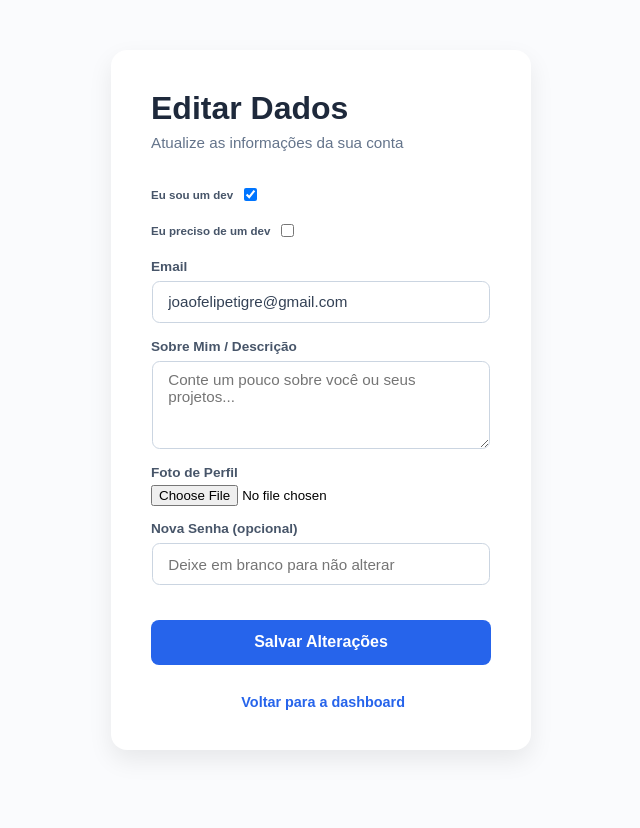
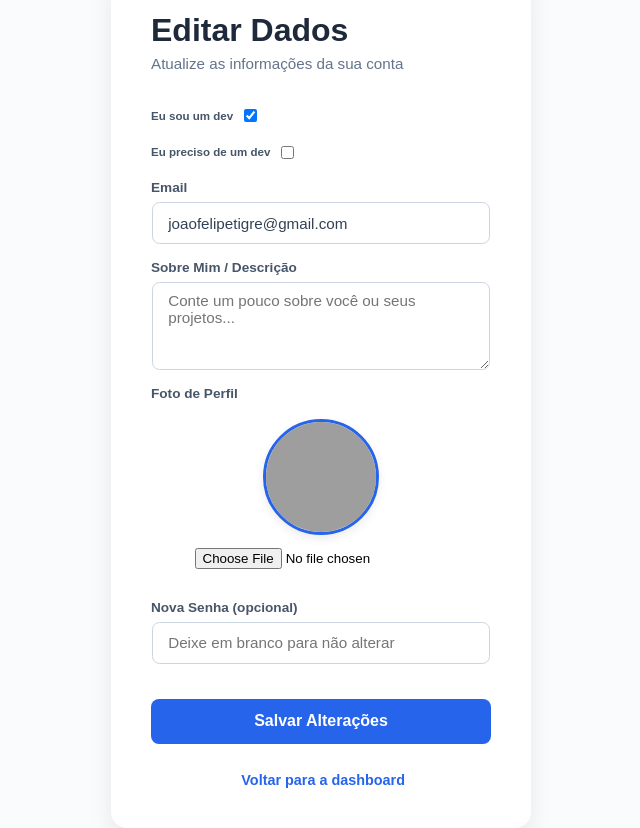
Before and after one commit to TheoNogueiraVirginio/99dev, a Flask app: page /editar-perfil in a window 1280 px wide. Shown: the whole page, without its empty margins (319-959 px from the left). Before the commit the page ends 755 px from the top, so only its background shows below. Run offline with Flask 3, Linux system fonts and the light colour scheme; a user stored in the database is signed in; some libraries are stand-ins or nearby versions; grey boxes are pictures that could not be loaded.

Commit message:
feat(perfil) Adiciona container e estilização de imagem

```diff
--- a/static/css/perfil-editar.css
+++ b/static/css/perfil-editar.css
@@ -176,3 +176,35 @@ main > div p a {
 main > div p a:hover {
     text-decoration: underline;
 }
+
+/* Container que agrupa o label, a foto e o botão de upload */
+.container-perfil {
+    display: flex;
+    flex-direction: column;
+    gap: 0.8em;
+    margin-bottom: 1em;
+    align-items: center;
+}
+
+.container-perfil label {
+    align-self: flex-start;
+    width: 100%;
+}
+
+/* Moldura que deixa a foto redonda e com sombra */
+.moldura-perfil {
+    width: 110px;
+    height: 110px;
+    border-radius: 50%;
+    overflow: hidden;
+    border: 3px solid var(--blue);
+    box-shadow: 0 4px 10px rgba(0, 0, 0, 0.08);
+    background-color: #e2e8f0;
+}
+
+/* Garante que a imagem ocupe o círculo */
+.moldura-perfil img {
+    width: 100%;
+    height: 100%;
+    object-fit: cover;
+}
--- a/templates/perfil-editar.html
+++ b/templates/perfil-editar.html
@@ -50,8 +50,17 @@
                 <span>{{ error }}</span>
                 {% endfor %}
 
-                <div>
+                <div class="container-perfil">
                     {{ form.foto.label }}
+
+                    <div class="moldura-perfil">
+                        {% if foto_perfil %}
+                            <img src="{{ url_for('static', filename='uploads/perfil/' ~ foto_perfil) }}" alt="Sua foto de perfil atual">
+                        {% else %}
+                            <img src="{{ url_for('static', filename='images/avatar.png') }}" alt="Avatar padrão do sistema">
+                        {% endif %}
+                    </div>
+
                     {{ form.foto() }}
                 </div>
                 {% for error in form.foto.errors %}
```
